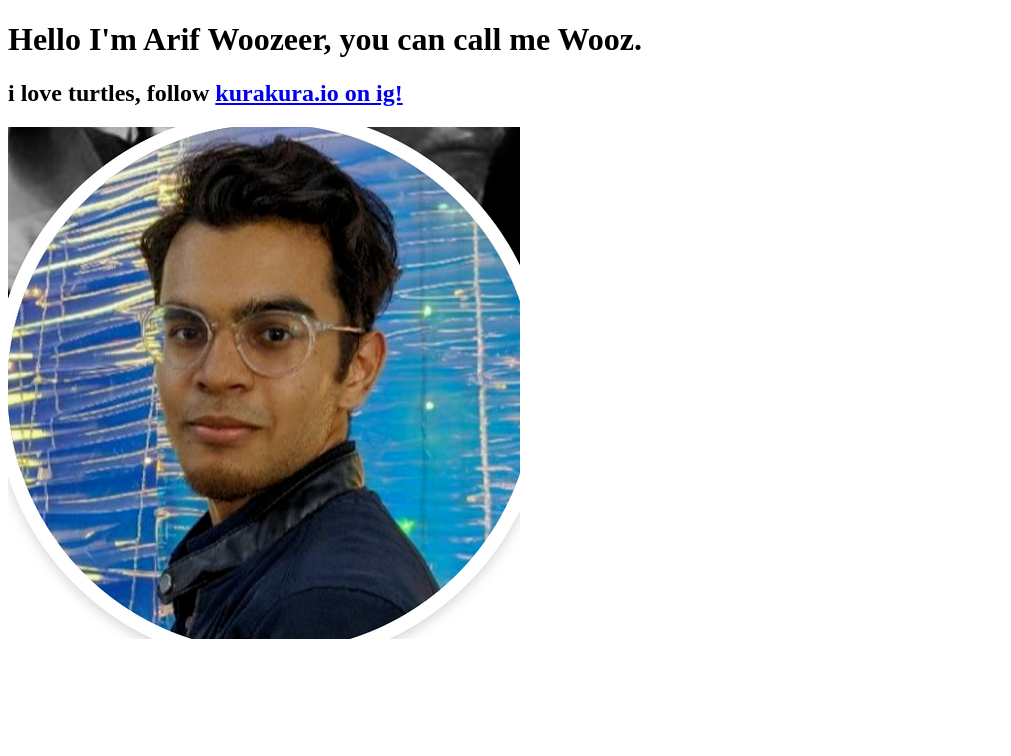
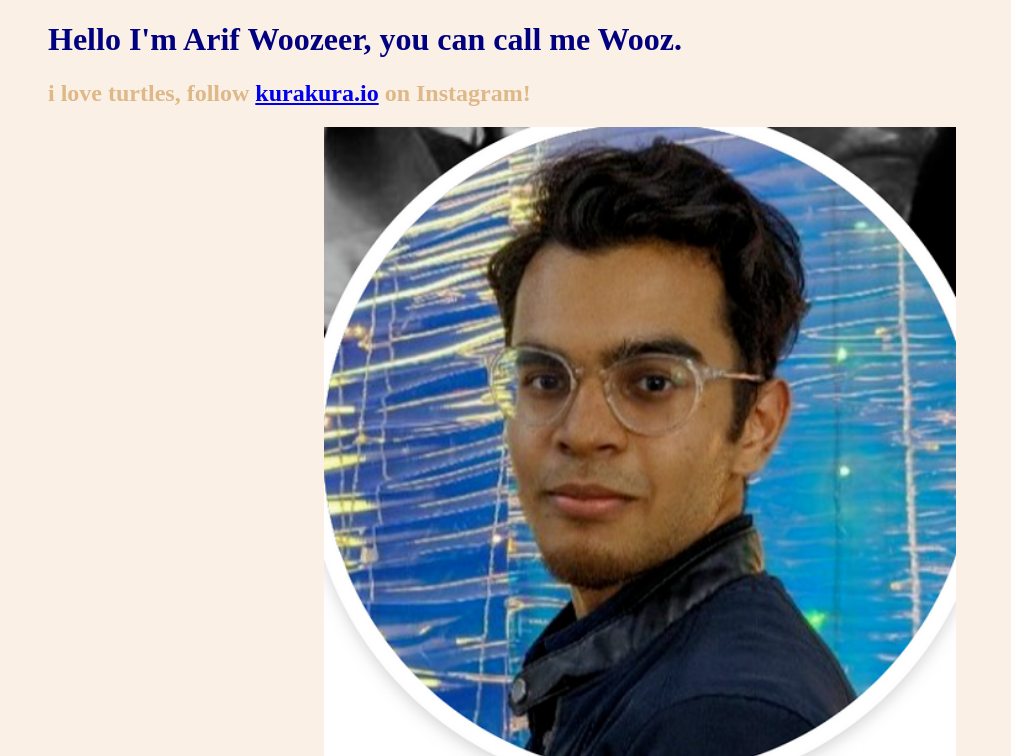
Before and after one commit to wooziecodes/wooziecodes.github.io, a plain HTML site: page index.html in a window 1280 px wide. Shown: the top 756 px of the page, without its empty margins (0-1011 px from the left). Drawn offline with Linux system fonts and the light colour scheme; files whose address does not match are found by name.

Commit message:
styling changes and new image

```diff
--- a/index.html
+++ b/index.html
@@ -5,13 +5,41 @@
     <meta charset="UTF-8">
     <meta http-equiv="X-UA-Compatible" content="IE=edge">
     <meta name="viewport" content="width=device-width, initial-scale=1.0">
+
+    <style>
+      body {
+        background-color: linen;
+      }
+
+      h1 {
+        color: navy;
+        margin-left: 40px;
+      }
+
+      h2 {
+        color: burlywood;
+        margin-left: 40px;
+      }
+      .center {
+        display: block;
+        margin-left: auto;
+        margin-right: auto;
+        width: 50%;
+      }
+    </style>
+    <!--me attempting to whack some internal CSS-->
+
     <title>Document</title>
+
 </head>
 <body>
   <h1> Hello I'm Arif Woozeer, you can call me Wooz.</h1>
-  <h2> i love turtles, follow <a href="https//:instagram.com/kurakura.io/?hl=en">kurakura.io on ig!</a></h2>
-  <img src="C:\Users\user\Documents\GitHub\wooziecodes.io\Assets\wooz.png"
-alt="Cheetah!" />
+  <h2> i love turtles, follow <a href="https://www.instagram.com/kurakura.io/?hl=en">kurakura.io</a> on Instagram!</h2>
+  <img src="C:\Users\user\Documents\GitHub\wooziecodes.io\Assets\wooz.png" class="center"
+alt="woozie!" />
+
+<img src="Assets\cutekura.jpg" class="center"
+alt="woozie!" />
 
 </body>
 </html>
```
Also changed, not shown: Assets/cutekura.jpg (added), 1 other file.
